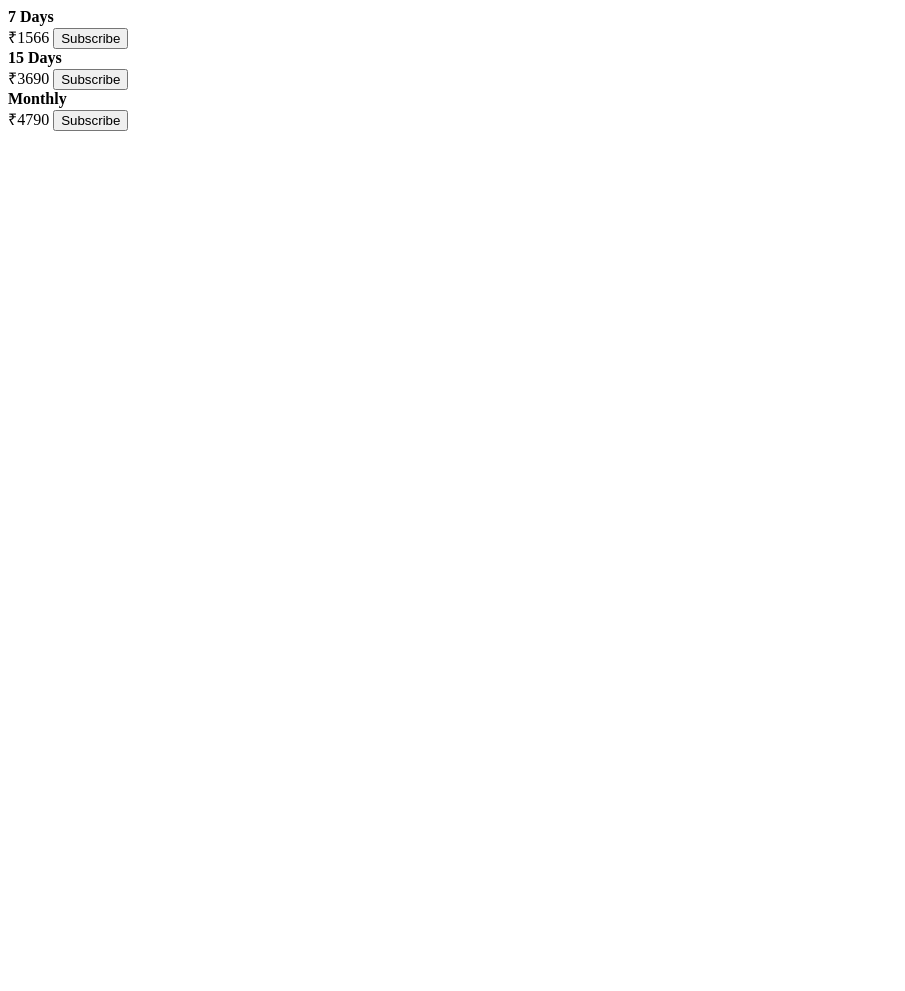
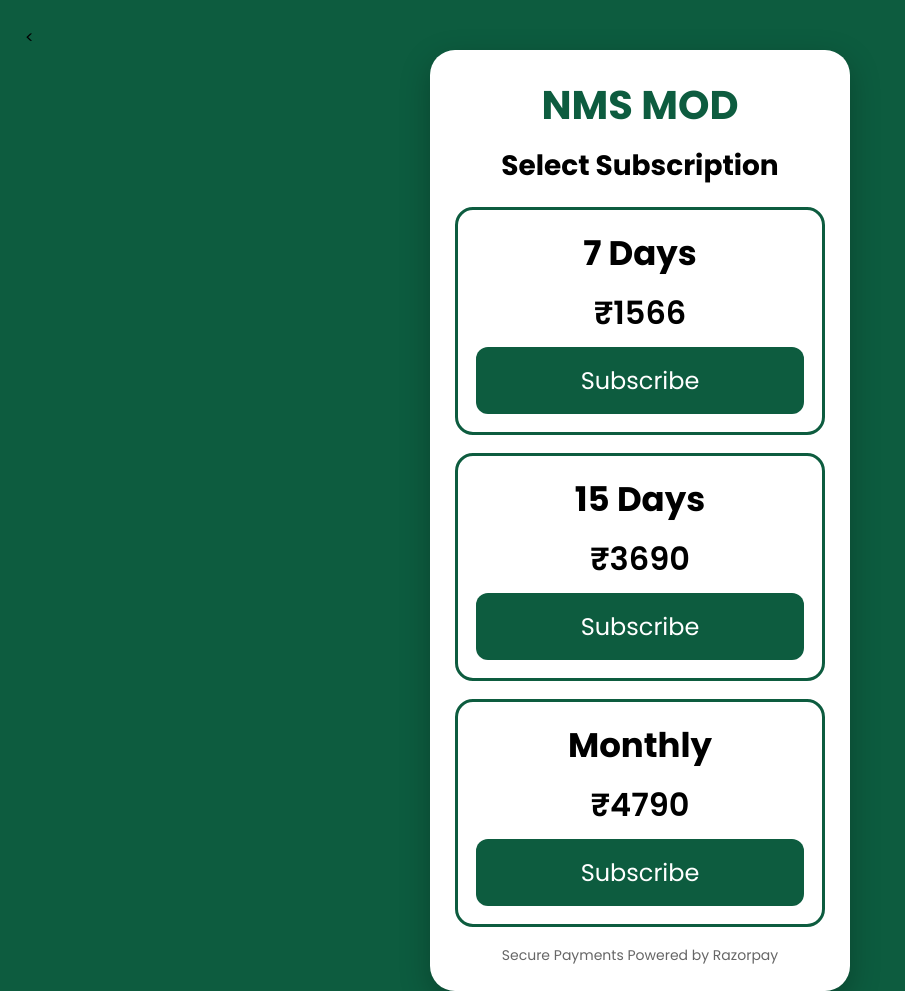
Before and after one commit to Bhau89/NMS-MOD, a website: page index.html in a window 1280 px wide. Shown: the top 991 px of the page, without its empty margins (0-905 px from the left). Before the commit the page ends 800 px from the top, so only its background shows below. Drawn offline with Linux system fonts and the light colour scheme.

Commit message:
Refactor subscription plans in index.html

```diff
--- a/index.html
+++ b/index.html
@@ -1,17 +1,139 @@
-<div class="plan">
-  <b>7 Days</b><br>
-  ₹1566
-  <button>Subscribe</button>
+<<!DOCTYPE html>
+<html lang="en">
+<head>
+<meta charset="UTF-8">
+<meta name="viewport" content="width=device-width, initial-scale=1.0">
+<title>NMS MOD</title>
+
+<link href="https://fonts.googleapis.com/css2?family=Poppins:wght@300;400;600;700&display=swap" rel="stylesheet">
+
+<style>
+
+*{
+margin:0;
+padding:0;
+box-sizing:border-box;
+font-family:'Poppins',sans-serif;
+}
+
+body{
+background:#0d5c3f;
+padding:25px;
+}
+
+.container{
+max-width:420px;
+margin:auto;
+background:#fff;
+border-radius:25px;
+padding:25px;
+box-shadow:0 10px 30px rgba(0,0,0,.25);
+}
+
+.logo{
+font-size:40px;
+font-weight:700;
+color:#0d5c3f;
+text-align:center;
+}
+
+.subtitle{
+text-align:center;
+font-size:28px;
+font-weight:700;
+margin-top:10px;
+margin-bottom:20px;
+}
+
+.plan{
+border:3px solid #0d5c3f;
+border-radius:18px;
+padding:18px;
+margin-bottom:18px;
+text-align:center;
+}
+
+.plan h2{
+font-size:34px;
+font-weight:700;
+}
+
+.price{
+font-size:32px;
+font-weight:600;
+margin:10px 0;
+}
+
+button{
+width:100%;
+padding:16px;
+border:none;
+border-radius:12px;
+background:#0d5c3f;
+color:#fff;
+font-size:24px;
+cursor:pointer;
+transition:.3s;
+}
+
+button:hover{
+background:#0b4f35;
+}
+
+.footer{
+text-align:center;
+margin-top:15px;
+font-size:14px;
+color:#666;
+}
+
+</style>
+</head>
+
+<body>
+
+<div class="container">
+
+<div class="logo">
+NMS MOD
+</div>
+
+<div class="subtitle">
+Select Subscription
 </div>
 
 <div class="plan">
-  <b>15 Days</b><br>
-  ₹3690
-  <button>Subscribe</button>
+<h2>7 Days</h2>
+<div class="price">₹1566</div>
+
+<button id="plan7">
+Subscribe
+</button>
 </div>
 
 <div class="plan">
-  <b>Monthly</b><br>
-  ₹4790
-  <button>Subscribe</button>
+<h2>15 Days</h2>
+<div class="price">₹3690</div>
+
+<button id="plan15">
+Subscribe
+</button>
 </div>
+
+<div class="plan">
+<h2>Monthly</h2>
+<div class="price">₹4790</div>
+
+<button id="plan30">
+Subscribe
+</button>
+</div>
+
+<div class="footer">
+Secure Payments Powered by Razorpay
+</div>
+
+<script src="script.js"></script>
+
+</body>
+</html>
```
